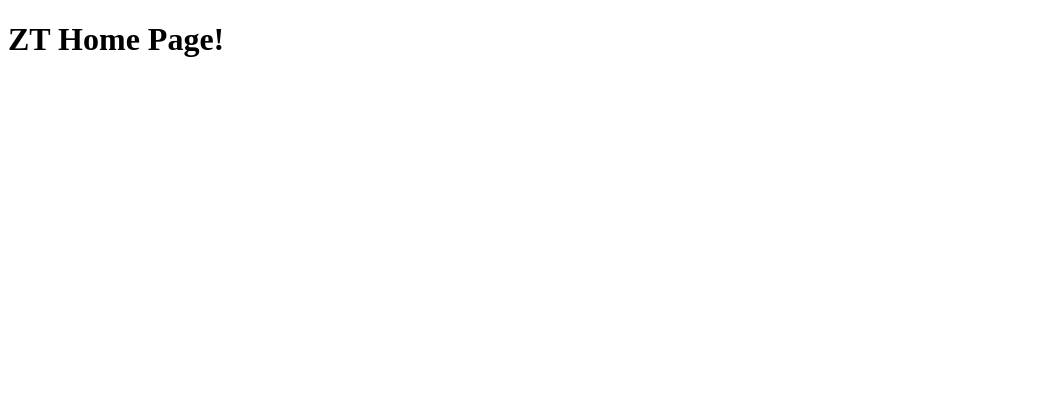
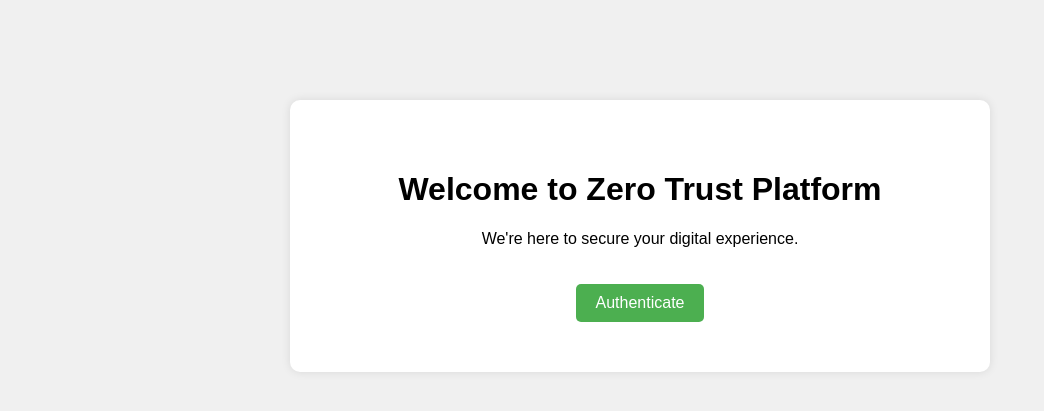
Before and after one commit to LeoneOdinga/ZeroTrustArchitecture, a Flask app: page / in a window 1280 px wide. Shown: the top 411 px of the page, without its empty margins (0-1044 px from the left). Run offline with Flask 3, Linux system fonts and the light colour scheme.

Commit message:
Bug fixes

```diff
--- a/ZeroTrustWebUI/app.py
+++ b/ZeroTrustWebUI/app.py
@@ -1,19 +1,91 @@
 import sys
-from flask import Flask,render_template, request, jsonify
+from flask import Flask,render_template, request, jsonify, session, url_for,redirect
+
+import json
+import logging
+
+from flask import Flask, g
+from flask_oidc import OpenIDConnect
 
 from Networking import Networking
 
 sys.path.insert(0,'..')
 
+
+logging.basicConfig(level=logging.DEBUG)
+
 app = Flask(__name__)
+
+app.config.update({
+    'SECRET_KEY': 'ii768hDPrWVKPpQpw6uIl69y9Xfz6WSG',
+    'TESTING': True,
+    'DEBUG': True,
+    'OIDC_CLIENT_SECRETS': 'client_secrets.json',
+    'OIDC_ID_TOKEN_COOKIE_SECURE': False,
+    'OIDC_USER_INFO_ENABLED': True,
+    'OIDC_OPENID_REALM': 'myrealm',
+    'OIDC_SCOPES': ['openid', 'email', 'profile'],
+    'OIDC_INTROSPECTION_AUTH_METHOD': 'client_secret_post'
+})
+
+oidc = OpenIDConnect(app)
 
 @app.route('/')
 def index():
-    return render_template('index.html', message = "ZT Home Page!")
+    if oidc.user_loggedin:
+        return redirect(url_for('home'))
+    return render_template('index.html')
+
+# Logout route
+@app.route('/logout')
+def logout():
+    # Revoke the access token with Keycloak
+    if oidc.user_loggedin:
+        user_info = oidc.user_getinfo(['sub'])
+        user_id = user_info.get('sub')
+        access_token = oidc.get_access_token()
+        if access_token:
+            # Revoke the access token using Keycloak's logout endpoint
+            revoke_endpoint = f'http://localhost:8080/auth/realms/myrealm/protocol/openid-connect/logout'
+            request.get(revoke_endpoint, params={'client_id': 'myclient', 'refresh_token': access_token})
+
+        # Logout the user from the Flask session
+        session.pop('username', None)
+        session.pop('access_token', None)
+        oidc.logout()
+
+    # Redirect to the home route after logout
+    return redirect(url_for('home'))
 
 @app.route('/home')
+@oidc.require_login
 def home():
-    return render_template('home.html')
+    if 'oidc_auth_profile' in session:
+        auth_profile = session['oidc_auth_profile']
+        username = auth_profile.get('preferred_username')
+        email = auth_profile.get('email')
+        user_id = auth_profile.get('sub')
+
+        # Extract user profile details
+        given_name = auth_profile.get('given_name')
+        family_name = auth_profile.get('family_name')
+
+        access_token = oidc.get_access_token()  # Get the access token directly
+
+        # Print out the extracted details
+        print(f"Username: {username}")
+        print(f"Email: {email}")
+        print(f"Subject ID: {user_id}")
+        print(f"First Name: {given_name}")
+        print(f"Second Name: {family_name}")
+        print(f"Access Token: {access_token}")
+
+        if access_token:
+            return render_template('home.html', username=username, email=email, user_id=user_id)
+        else:
+            return "<h1>NOT AUTHORIZED!</h1>"
+
+    return "<h1>NOT AUTHORIZED!</h1>"
 
 #route to receive an access request and forward it to the AP | Testing...
 
@@ -40,8 +112,19 @@ def receive_and_process_access_request():
     return jsonify(response_data)
 
 @app.route('/resource-selection')
+@oidc.require_login
 def resource_selection():
-    return render_template('resourceSelection.html')
+    if 'oidc_auth_profile' in session:
+        auth_profile = session['oidc_auth_profile']
+        username = auth_profile.get('preferred_username')
+        email = auth_profile.get('email')
+        user_id = auth_profile.get('sub')
+
+        # Extract user profile details
+        given_name = auth_profile.get('given_name')
+        family_name = auth_profile.get('family_name')
+
+    return render_template('resourceSelection.html',user_id=user_id,username=username,given_name=given_name)
 
 if __name__ == "__main__":
     app.run(debug=True)
--- a/ZeroTrustWebUI/templates/home.html
+++ b/ZeroTrustWebUI/templates/home.html
@@ -67,6 +67,10 @@
 </head>
 <body>
     <div class="container">
+        <h1>Welcome, {{ username }}</h1>
+        <p>Email: {{ email }}</p>
+        <p>User ID: {{ user_id }}</p>
+
         <h2>Zero Trust Access and Configuration Page</h2>
         <p class="access-message">Please select one of the following options:</p>
         <div class="options">
--- a/ZeroTrustWebUI/templates/index.html
+++ b/ZeroTrustWebUI/templates/index.html
@@ -3,9 +3,47 @@
 <head>
     <meta charset="UTF-8">
     <meta name="viewport" content="width=device-width, initial-scale=1.0">
-    <title>Flask App</title>
+    <title>Welcome to Zero Trust Platform</title>
+    <style>
+        body {
+            font-family: Arial, sans-serif;
+            background-color: #f0f0f0;
+        }
+
+        .container {
+            max-width: 600px;
+            margin: 0 auto;
+            text-align: center;
+            padding: 50px;
+            background-color: #ffffff;
+            border-radius: 10px;
+            box-shadow: 0 0 10px rgba(0, 0, 0, 0.1);
+            margin-top: 100px;
+        }
+
+        .btn-authenticate {
+            display: inline-block;
+            margin-top: 20px;
+            padding: 10px 20px;
+            background-color: #4CAF50;
+            color: white;
+            border: none;
+            border-radius: 5px;
+            cursor: pointer;
+            font-size: 16px;
+            text-decoration: none;
+        }
+
+        .btn-authenticate:hover {
+            background-color: #45a049;
+        }
+    </style>
 </head>
 <body>
-    <h1>{{ message }}</h1>
+    <div class="container">
+        <h1>Welcome to Zero Trust Platform</h1>
+        <p>We're here to secure your digital experience.</p>
+        <a href="/home" class="btn-authenticate">Authenticate</a>
+    </div>
 </body>
 </html>
```
Also changed, not shown: ZeroTrustWebUI/client_secrets.json (added, +14 -0 lines), ZeroTrustWebUI/templates/resourceSelection.html (+10 -3 lines), 1 other file.
